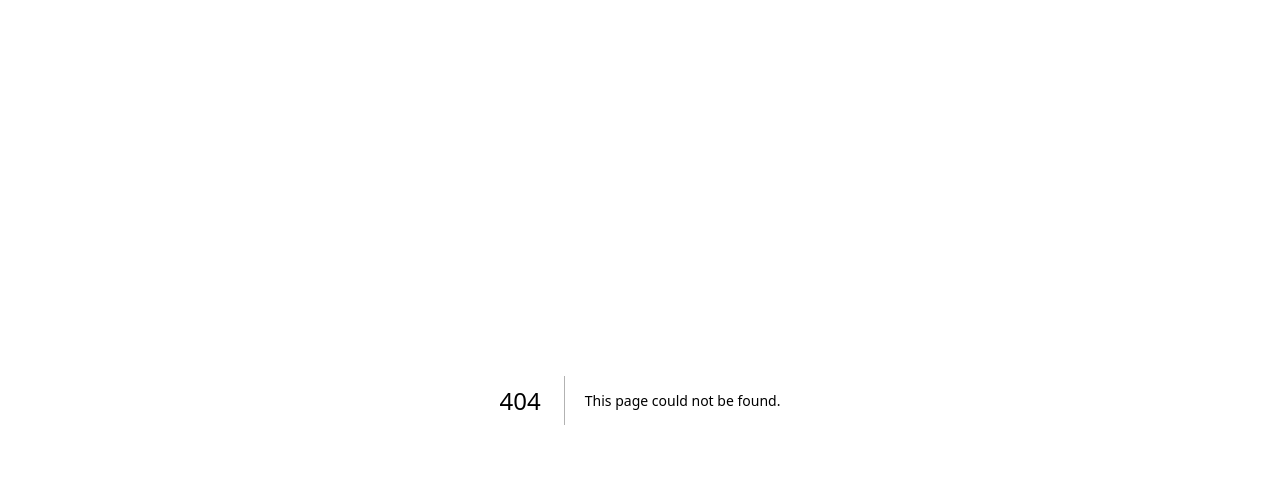
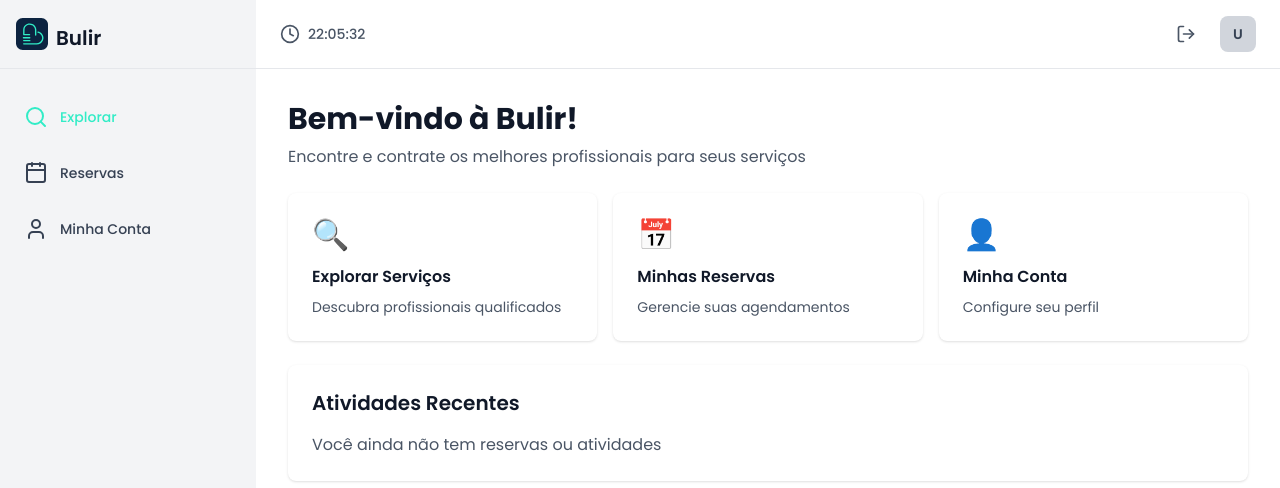
Before and after one commit to emanuel-malungo/Bulir, a Next.js app in the folder frontend-web/: page /client in a window 1280 px wide. Before the commit this address had no page. Shown: the top 488 px of the page. Built offline with nearby package versions, Linux system fonts and the light colour scheme.

Commit message:
feat: adicionar componentes de layout (Header, Sidebar, Container) e página do Cliente

```diff
--- a/frontend-web/src/app/api/auth/login/route.ts
+++ /dev/null
@@ -1,37 +0,0 @@
-import { NextRequest, NextResponse } from 'next/server';
-
-export async function POST(request: NextRequest) {
-  try {
-    const { email, password, recaptchaToken } = await request.json();
-
-    // Validar campos
-    if (!email || !password || !recaptchaToken) {
-      return NextResponse.json(
-        { error: 'Email, senha e reCAPTCHA são obrigatórios' },
-        { status: 400 }
-      );
-    }
-
-    // TODO: Verificar reCAPTCHA token com Google
-    // POST https://www.google.com/recaptcha/api/siteverify
-    // com seu RECAPTCHA_SECRET_KEY
-
-    // TODO: Validar email e password com seu backend (Prisma/BD)
-
-    // Resposta temporária para teste
-    return NextResponse.json(
-      {
-        success: true,
-        message: 'Login realizado com sucesso!',
-        // TODO: Retornar token JWT ou sessão aqui
-      },
-      { status: 200 }
-    );
-  } catch (error) {
-    console.error('Erro ao fazer login:', error);
-    return NextResponse.json(
-      { error: 'Erro interno do servidor' },
-      { status: 500 }
-    );
-  }
-}
--- /dev/null
+++ b/frontend-web/src/app/client/page.tsx
@@ -0,0 +1,43 @@
+
+import Container from "../components/layout/Container"
+
+export default function ClientDashboard() {
+    return (
+        <Container>
+            <div className="space-y-6">
+                {/* Cabeçalho */}
+                <div>
+                    <h1 className="text-3xl font-bold text-gray-900">Bem-vindo à Bulir!</h1>
+                    <p className="text-gray-600 mt-2">Encontre e contrate os melhores profissionais para seus serviços</p>
+                </div>
+
+                {/* Cards de Ações Rápidas */}
+                <div className="grid grid-cols-1 md:grid-cols-2 lg:grid-cols-3 gap-4">
+                    <a href="/client/explore" className="bg-white p-6 rounded-lg shadow hover:shadow-lg transition-shadow">
+                        <div className="text-3xl mb-3">🔍</div>
+                        <h3 className="font-semibold text-gray-900 mb-2">Explorar Serviços</h3>
+                        <p className="text-sm text-gray-600">Descubra profissionais qualificados</p>
+                    </a>
+
+                    <a href="/client/reservas" className="bg-white p-6 rounded-lg shadow hover:shadow-lg transition-shadow">
+                        <div className="text-3xl mb-3">📅</div>
+                        <h3 className="font-semibold text-gray-900 mb-2">Minhas Reservas</h3>
+                        <p className="text-sm text-gray-600">Gerencie suas agendamentos</p>
+                    </a>
+
+                    <a href="/client/conta" className="bg-white p-6 rounded-lg shadow hover:shadow-lg transition-shadow">
+                        <div className="text-3xl mb-3">👤</div>
+                        <h3 className="font-semibold text-gray-900 mb-2">Minha Conta</h3>
+                        <p className="text-sm text-gray-600">Configure seu perfil</p>
+                    </a>
+                </div>
+
+                {/* Últimas Atividades */}
+                <div className="bg-white rounded-lg shadow p-6">
+                    <h2 className="text-xl font-semibold text-gray-900 mb-4">Atividades Recentes</h2>
+                    <p className="text-gray-600">Você ainda não tem reservas ou atividades</p>
+                </div>
+            </div>
+        </Container>
+    )
+}
--- /dev/null
+++ b/frontend-web/src/app/components/layout/Container.tsx
@@ -0,0 +1,21 @@
+import Header from "./Header";
+import Sidebar from "./Sidebar";
+
+export default function Container({ children }: { children: React.ReactNode }) {
+    return (
+        <div className="min-h-screen flex ">
+            {/* Sidebar - Full Height esquerda */}
+            <Sidebar />
+
+            {/* Lado direito - Header e Main */}
+            <div className="flex-1 flex flex-col">
+                <Header />
+                <main className="flex-1 p-6 md:p-8 overflow-y-auto bg-white">
+                    <div className="max-w-7xl mx-auto">
+                        {children}
+                    </div>
+                </main>
+            </div>
+        </div>
+    )
+}
--- /dev/null
+++ b/frontend-web/src/app/components/layout/Header.tsx
@@ -0,0 +1,60 @@
+
+'use client';
+
+import { useState, useEffect } from 'react';
+import { Clock, LogOut } from 'lucide-react';
+
+export default function Header() {
+  const [time, setTime] = useState<string>('');
+
+  useEffect(() => {
+    // Define a hora inicial
+    const updateTime = () => {
+      const now = new Date();
+      const formatted = now.toLocaleTimeString('pt-BR', {
+        hour: '2-digit',
+        minute: '2-digit',
+        second: '2-digit',
+      });
+      setTime(formatted);
+    };
+
+    updateTime();
+    const interval = setInterval(updateTime, 1000);
+
+    return () => clearInterval(interval);
+  }, []);
+
+  return (
+    <header className="bg-white border-b border-gray-200">
+      <div className="flex items-center justify-between px-6 py-4">
+
+        {/* Relógio do Sistema */}
+        <div className="flex items-center space-x-2">
+          <Clock className="w-5 h-5 text-gray-600" />
+          <span className="text-sm font-medium text-gray-600">{time}</span>
+        </div>
+
+        {/* Menu do Usuário */}
+        <div className="flex items-center space-x-4">
+          {/* Botão Sair */}
+          <button
+            onClick={() => {
+              // TODO: implementar logout
+              window.location.href = '/auth/login';
+            }}
+            className="flex items-center space-x-1 p-2 text-gray-600 hover:bg-gray-100 rounded-lg transition-colors"
+            title="Sair"
+          >
+            <LogOut className="w-5 h-5" />
+          </button>
+
+          {/* Avatar do Usuário */}
+          <div className="w-9 h-9 rounded-lg bg-gray-300 flex items-center justify-center">
+            <span className="text-sm font-semibold text-gray-700">U</span>
+          </div>
+        </div>
+      </div>
+    </header>
+  );
+}
--- /dev/null
+++ b/frontend-web/src/app/components/layout/Sidebar.tsx
@@ -0,0 +1,70 @@
+
+'use client';
+
+import { useState } from 'react';
+import Link from 'next/link';
+import icon from '@/assets/images/bulir.svg';
+import Image from 'next/image';
+import { Search, Calendar, User } from 'lucide-react';
+
+const menuItems = [
+  {
+    id: 'explore',
+    label: 'Explorar',
+    icon: Search,
+    href: '/client/explore',
+  },
+  {
+    id: 'reservas',
+    label: 'Reservas',
+    icon: Calendar,
+    href: '/client/reservas',
+  },
+  {
+    id: 'conta',
+    label: 'Minha Conta',
+    icon: User,
+    href: '/client/conta',
+  },
+];
+
+export default function Sidebar() {
+  const [activeItem, setActiveItem] = useState('explore');
+
+  return (
+    <aside className="w-64 h-screen bg-gray-100 flex flex-col sticky top-0">
+    <header className="border-b border-gray-200">
+        <div className="flex items-center space-x-2 px-4 py-4">
+            <Image src={icon} alt="Bulir" width={32} height={32}  />
+        <h1 className="text-center text-xl font-semibold text-gray-900 mt-2">Bulir</h1>
+        </div>
+    </header>
+      <nav className="flex-1 p-6 space-y-2 overflow-y-auto">
+        {menuItems.map((item) => {
+          const IconComponent = item.icon;
+          return (
+            <Link
+              key={item.id}
+              href={item.href}
+              onClick={() => setActiveItem(item.id)}
+              className={`flex items-center space-x-3  py-3 rounded-lg transition-all duration-200 ${
+                activeItem === item.id
+                  ? 'text-accent font-semibold'
+                  : 'text-gray-700 hover:bg-gray-50'
+              }`}
+            >
+              <IconComponent className="w-6 h-6" />
+              <div className="flex-1">
+                <p className="text-sm font-medium">{item.label}</p>
+              </div>
+            </Link>
+          );
+        })}
+      </nav>
+
+        <footer>
+
+        </footer>
+    </aside>
+  );
+}
```
